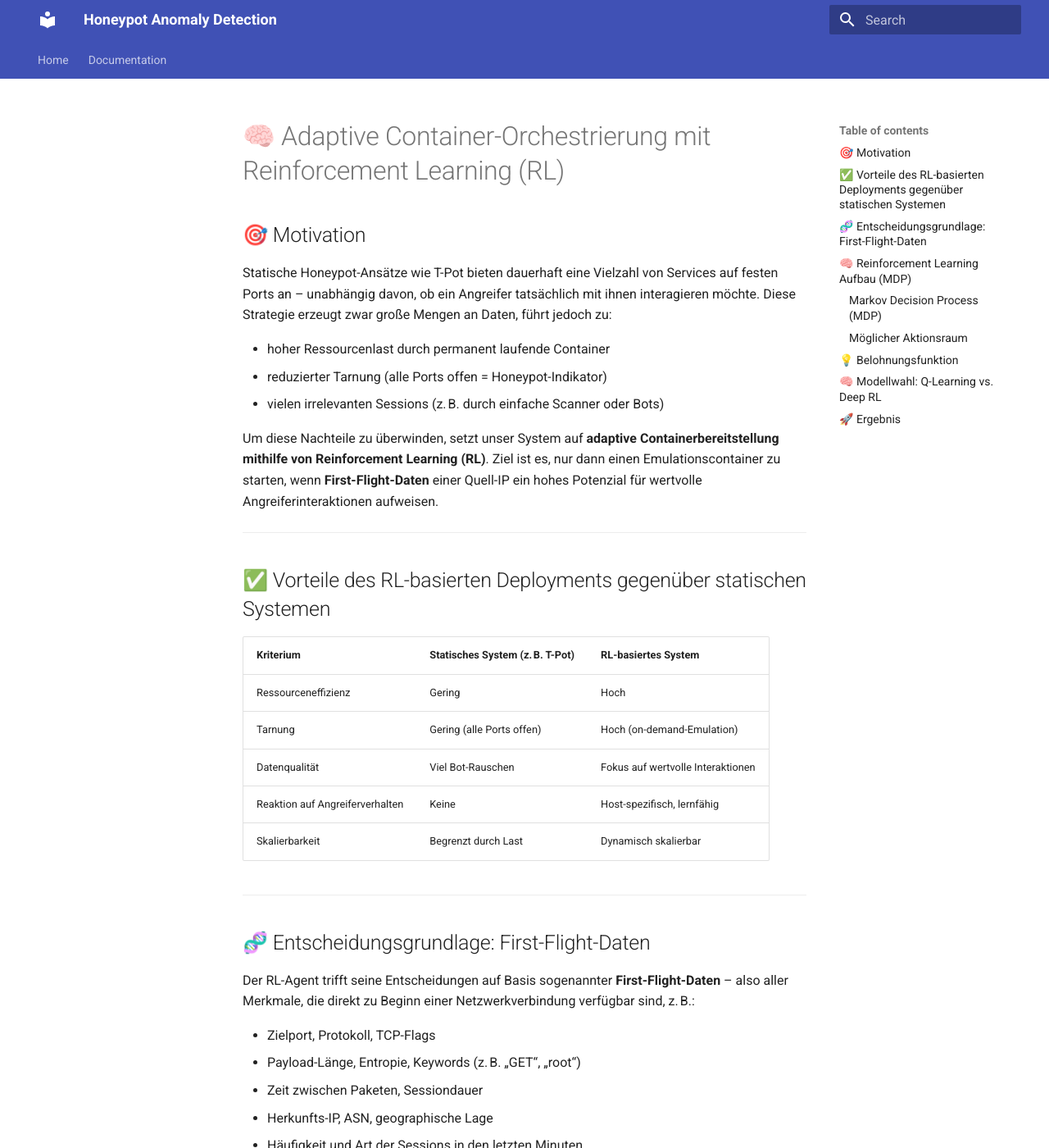
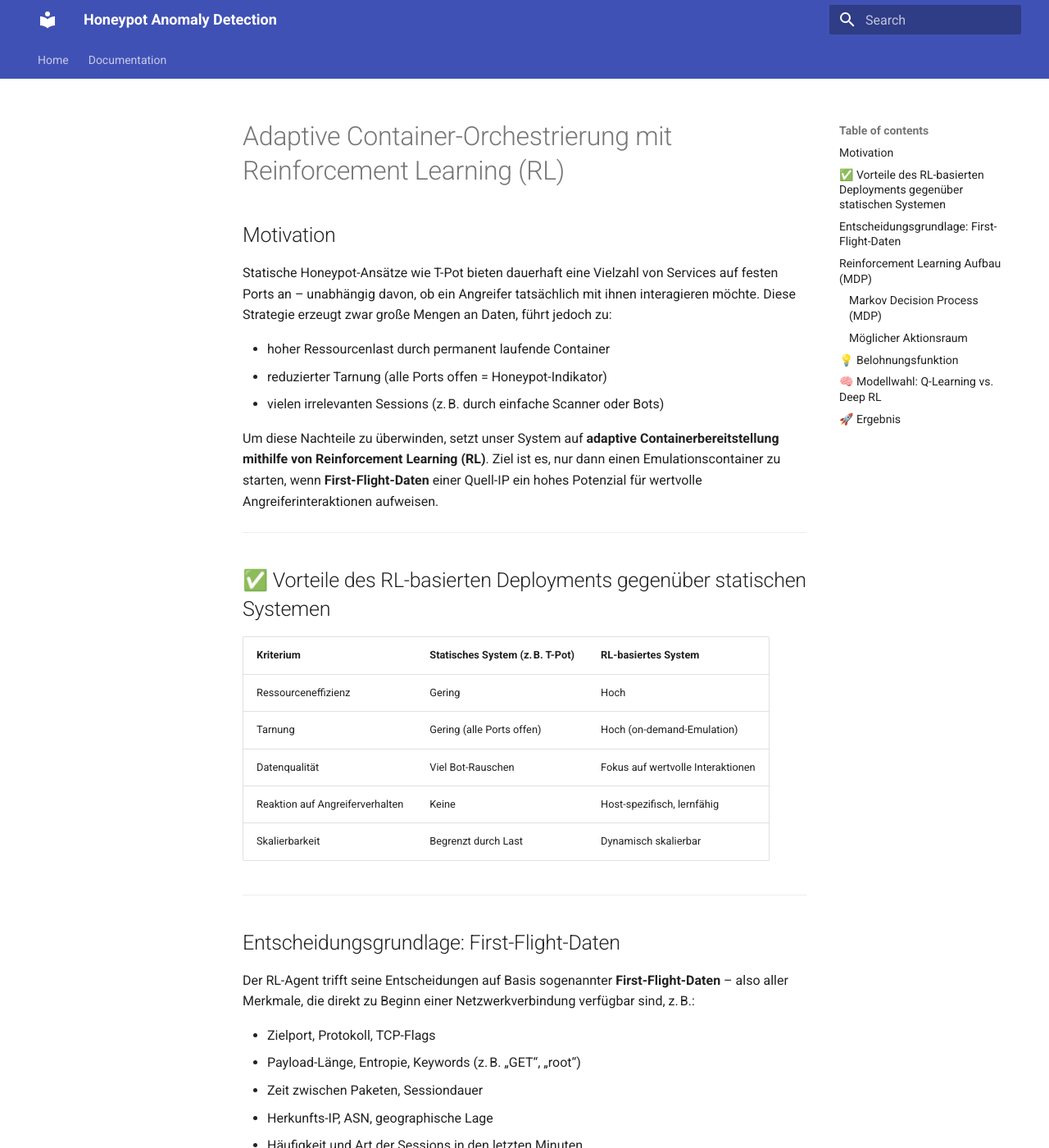
Before and after one commit to JohannesLks/Thesis, an MkDocs documentation site: the page built from docs/documentation/rl.md, in a window 1280 px wide and 1400 px high. Shown: the whole window at 82% size. Built offline with MkDocs 1.6.1 and Material for MkDocs 9.7.7, drawn with Linux system fonts in a browser that asks for light colours; some of the changed text lies outside the part shown.

Commit message:
Update rl.md

```diff
--- a/docs/documentation/rl.md
+++ b/docs/documentation/rl.md
@@ -1,7 +1,7 @@
 
-# 🧠 Adaptive Container-Orchestrierung mit Reinforcement Learning (RL)
+# Adaptive Container-Orchestrierung mit Reinforcement Learning (RL)
 
-## 🎯 Motivation
+## Motivation
 
 Statische Honeypot-Ansätze wie T-Pot bieten dauerhaft eine Vielzahl von Services auf festen Ports an – unabhängig davon, ob ein Angreifer tatsächlich mit ihnen interagieren möchte. Diese Strategie erzeugt zwar große Mengen an Daten, führt jedoch zu:
 
@@ -25,7 +25,7 @@ Um diese Nachteile zu überwinden, setzt unser System auf **adaptive Containerbe
 
 ---
 
-## 🧬 Entscheidungsgrundlage: First-Flight-Daten
+## Entscheidungsgrundlage: First-Flight-Daten
 
 Der RL-Agent trifft seine Entscheidungen auf Basis sogenannter **First-Flight-Daten** – also aller Merkmale, die direkt zu Beginn einer Netzwerkverbindung verfügbar sind, z. B.:
 
@@ -39,7 +39,7 @@ Diese Daten werden zu einem Feature-Vektor verarbeitet und bilden den **Zustand
 
 ---
 
-## 🧠 Reinforcement Learning Aufbau (MDP)
+##  Reinforcement Learning Aufbau (MDP)
 
 ### Markov Decision Process (MDP)
 
```
